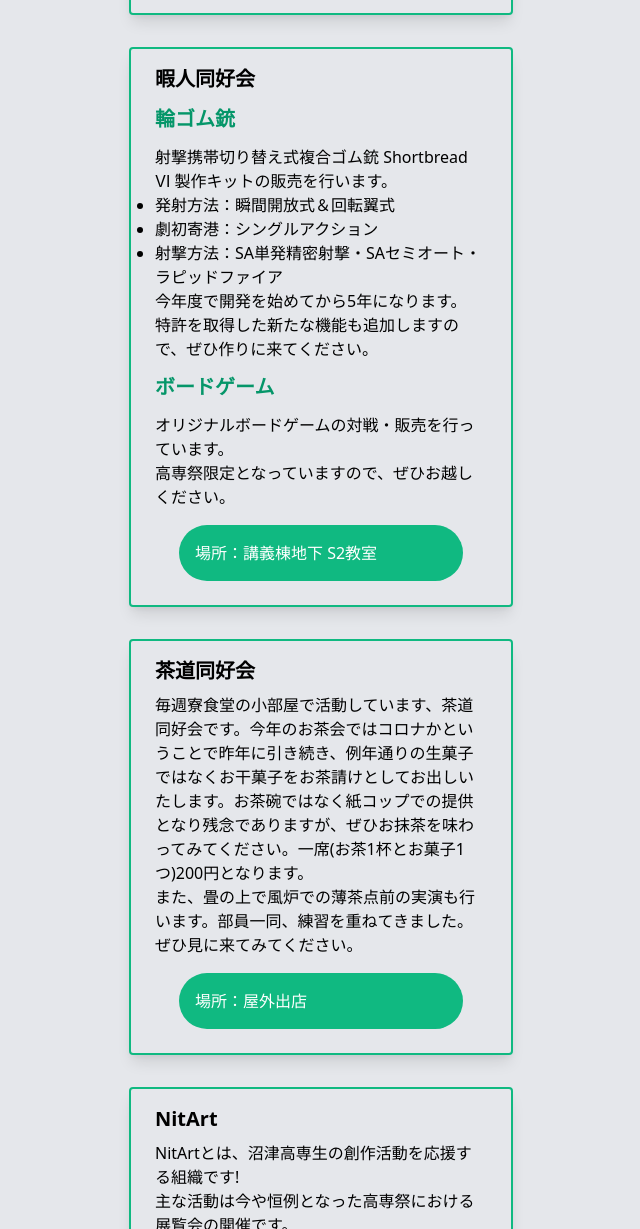
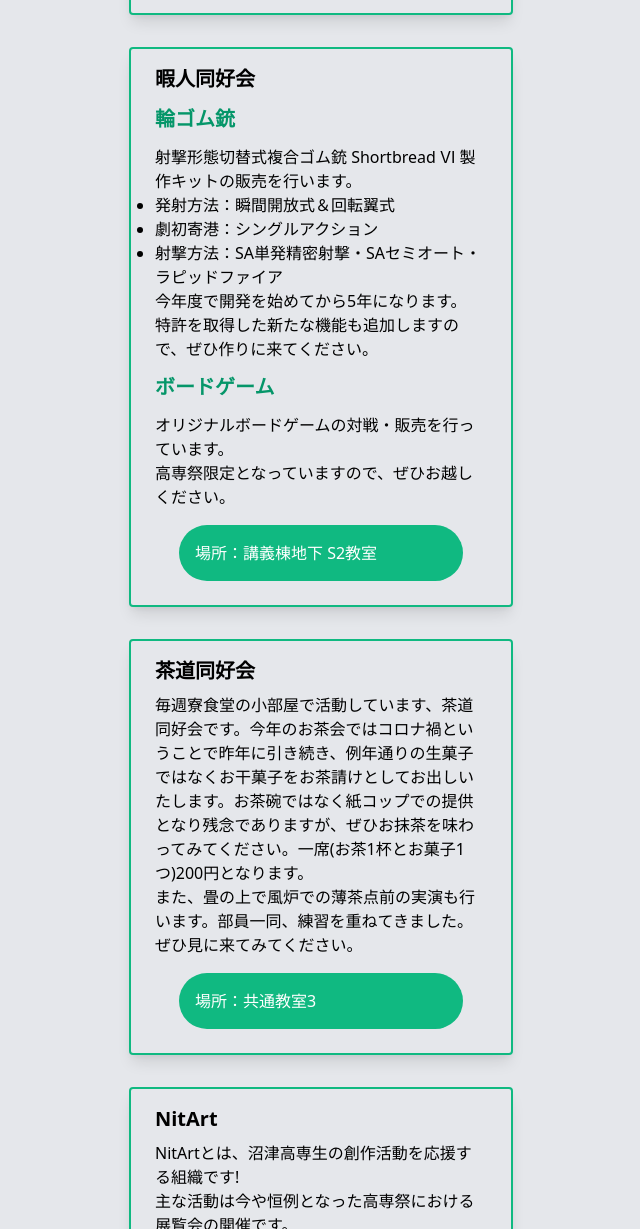
Before and after one commit to NIT-kosensai-website/56-NITfes, a Gatsby site: page /exhibition in a window 1280 px wide. Shown: the part 409-1638 px from the top of the page, without its empty margins (319-959 px from the left). Built offline with nearby package versions, Linux system fonts and the light colour scheme; Gatsby itself is replaced by a stand-in of ours.

Commit message:
fix typo

```diff
--- a/src/pages/exhibition.js
+++ b/src/pages/exhibition.js
@@ -35,7 +35,7 @@ const exhibitionPage = () => {
             </div>
             <p className="text-base">
               <p>
-                射撃携帯切り替え式複合ゴム銃 Shortbread Ⅵ
+                射撃形態切替式複合ゴム銃 Shortbread Ⅵ
                 製作キットの販売を行います。
               </p>
               <ul class="list-disc">
@@ -71,7 +71,7 @@ const exhibitionPage = () => {
             <div className="font-bold text-xl mb-2">茶道同好会</div>
             <p className="text-base">
               <p>
-                毎週寮食堂の小部屋で活動しています、茶道同好会です。今年のお茶会ではコロナかということで昨年に引き続き、例年通りの生菓子ではなくお干菓子をお茶請けとしてお出しいたします。お茶碗ではなく紙コップでの提供となり残念でありますが、ぜひお抹茶を味わってみてください。一席(お茶1杯とお菓子1つ)200円となります。
+                毎週寮食堂の小部屋で活動しています、茶道同好会です。今年のお茶会ではコロナ禍ということで昨年に引き続き、例年通りの生菓子ではなくお干菓子をお茶請けとしてお出しいたします。お茶碗ではなく紙コップでの提供となり残念でありますが、ぜひお抹茶を味わってみてください。一席(お茶1杯とお菓子1つ)200円となります。
               </p>
               <p>
                 また、畳の上で風炉での薄茶点前の実演も行います。部員一同、練習を重ねてきました。ぜひ見に来てみてください。
@@ -79,7 +79,7 @@ const exhibitionPage = () => {
             </p>
             <div className="px-6 pt-4 pb-2">
               <p className="text-white text-base bg-green-500 rounded-full px-4 py-4">
-                場所：屋外出店
+                場所：共通教室3
               </p>
             </div>
           </div>
```
